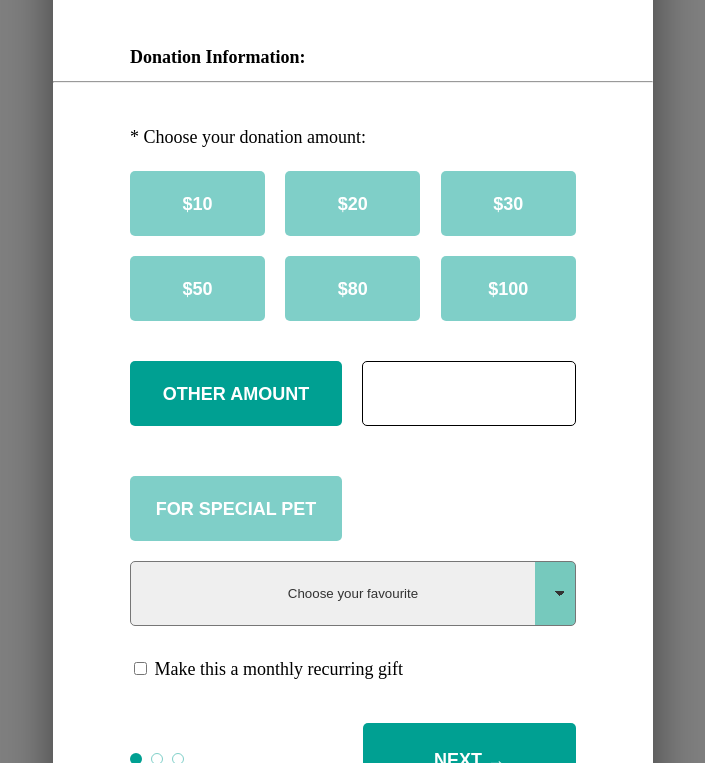
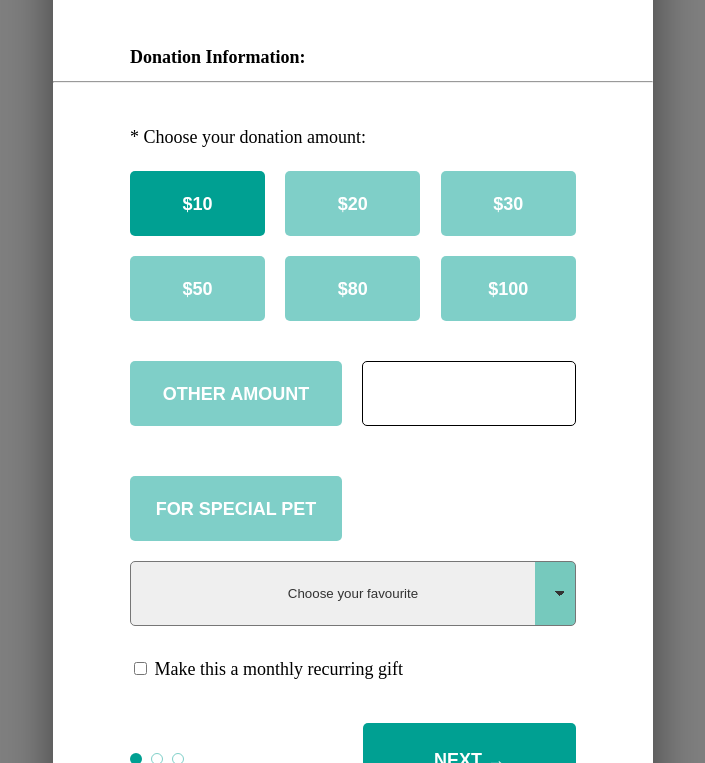
Before and after one commit to akhmad98/online-zoo-task, a website built with Vite: page pages/modals/popup.html in a window 1280 px wide. Both pictures are taken after a click on the button "$10". Shown: the part 37-800 px from the top of the page, without its empty margins (287-992 px from the left). Built offline with nearby package versions, Linux system fonts and the light colour scheme.

Commit message:
feat: migrate to ts

```diff
--- a/pages/modals/donation-popup.ts
+++ b/pages/modals/donation-popup.ts
@@ -1,130 +1,189 @@
-// document.addEventListener('DOMContentLoaded', () => {
-//     const steps = [
-//         document.getElementById('step_0'),
-//         document.getElementById('step_1'),
-//         document.getElementById('step_2')
-//     ];
-//     const dots = document.querySelectorAll('.dot');
-//     const nextBtn = document.querySelector('.next-btn');
-//     const prevBtn = document.querySelector('.prev-btn');
-//     const completeBtn = document.querySelector('.complete-btn');
-//     const sectionTitle = document.querySelector('.section-title');
-//     const feeBtns = document.querySelectorAll('.amt-btn');
-//     const otherBtn = document.querySelector('.other-btn');
-//     const petBtn = document.querySelector('.pet-btn');
-//     const checkBoxMonthly = document.querySelector('.monthly-donate');
-//     const setFirstName = document.getElementById('firstName');
-//     const setSecondName = document.getElementById('secondName');
+const popingUp = (): void => {
+    const IDSSTRING_BYSTEP: Array<string> = ['step_0', 'step_1', 'step_2'];
+    const TITLES: Array<string> = [
+        "Donation Information:",
+        "Billing Information:",
+        "Payment Information:"
+    ]
 
-//     let selectedAmnt = 0;
-//     let currentStep = 0;
-//     let forWhom = '';
-//     let monthly = false;
-//     let firstName = '';
-//     let secondName = '';
+    const steps: Array<HTMLElement> = IDSSTRING_BYSTEP.map((el: string) => {
+        const a: HTMLElement | null = document.getElementById(el);
+        if (!a) throw new Error(`No element ${el} found in DOM`);
+        return a;
+    });
+
+    interface IPopUpElements {
+        otherInput: HTMLInputElement,
+        parentOfBtns: HTMLElement,
+        dots: NodeListOf<HTMLElement>,
+        nextBtn: HTMLElement,
+        prevBtn: HTMLElement,
+        completeBtn: HTMLElement,
+        otherBtn: HTMLElement,
+        feeBtns: NodeListOf<HTMLElement>,
+        petBtn: HTMLElement,
+        checkBoxMonthly: HTMLInputElement,
+        firstNameInput: HTMLInputElement,
+        secondNameInput: HTMLInputElement,
+        sectionTitle: HTMLElement,
+        valueFromSelect: HTMLSelectElement,
+    }
+
+    function getElementdByGenerics<T extends HTMLElement>(selector: string, byid: boolean, all: true): NodeListOf<T>;
+    function getElementdByGenerics<T extends HTMLElement>(selector: string, byid: boolean, all?: false): T
+    function getElementdByGenerics<T extends HTMLElement>(selector: string, byid: boolean): NodeListOf<T> | T {
+        let element: T | null = null;
+        if (byid) {
+            element = document.getElementById(selector) as T;
+        } else {
+            element = document.querySelector<T>(selector);
+        }
+
+        if (!element) {
+            throw new Error(`No element ${selector} found in DOM`);
+        }
+
+        return element;
+    }
+
+    const popUpElements: IPopUpElements = {
+        otherInput: getElementdByGenerics<HTMLInputElement>('.other-input', false),
+        parentOfBtns: getElementdByGenerics<HTMLElement>('.parent-of-btns', false),
+        dots: getElementdByGenerics<HTMLElement>('.dot', false, true),
+        nextBtn: getElementdByGenerics<HTMLButtonElement>('.next-btn', false),
+        prevBtn: getElementdByGenerics<HTMLButtonElement>('.prev-btn', false),
+        completeBtn: getElementdByGenerics<HTMLButtonElement>('.complete-btn', false),
+        feeBtns: getElementdByGenerics<HTMLButtonElement>('.amt-btn', false, true),
+        otherBtn: getElementdByGenerics<HTMLButtonElement>('.other-btn', false),
+        petBtn: getElementdByGenerics<HTMLButtonElement>('.pet-btn', false),
+        sectionTitle: getElementdByGenerics<HTMLElement>('.section-title', false),
+        checkBoxMonthly: getElementdByGenerics<HTMLInputElement>('.monthly-donate', false),
+        firstNameInput: getElementdByGenerics<HTMLInputElement>('firstName', true),
+        secondNameInput: getElementdByGenerics<HTMLInputElement>('secondName', true),
+        valueFromSelect: getElementdByGenerics<HTMLSelectElement>('pet-select', true),
+    }
+    interface IDonationState {
+        selectedAmnt: number,
+        currentStep: number,
+        monthly: boolean,
+        forWhom: string,
+        firstName: string,
+        seconName: string,
+    }
+
+    let state: IDonationState = {
+        selectedAmnt: 0,
+        currentStep: 0,
+        monthly: false,
+        forWhom: '',
+        firstName: '',
+        seconName: ''
+    }
+
+    function hoverButton(isHovered: boolean, targetBtn: HTMLButtonElement): void {
+        const currentActivebtn = popUpElements.parentOfBtns.querySelector('.actives');
+        if (currentActivebtn) {
+            currentActivebtn.classList.remove('actives');
+        }
+        targetBtn.classList.add('actives');
+    }
+
+    function saveValueFromBtn(targetBtn: HTMLButtonElement): number {
+        let amount: string | null;
+        if (targetBtn.hasAttribute('data-amount')) {
+            amount = targetBtn.getAttribute('data-amount');
+            popUpElements.otherInput.value = '';
+        } else {
+            amount = popUpElements.otherInput.value;
+            if (!amount) console.warn('Please fill the input!');
+        }
+
+        return !amount ? 0 : parseFloat(amount);
+    }
+
+    popUpElements.parentOfBtns.addEventListener('click', (e: MouseEvent) => {
+        console.log('aa')
+        const target = e.target as HTMLElement;
+        const closestBtn = target.closest('button');
+        if (!closestBtn || !popUpElements.parentOfBtns.contains(closestBtn)) return;
+
+        hoverButton(true, closestBtn);
+
+        state.selectedAmnt = saveValueFromBtn(closestBtn);
+    } );
+
+    popUpElements.otherInput.addEventListener('input', () => {
+        if (!popUpElements.otherBtn.classList.contains('actives')) {
+            popUpElements.parentOfBtns.querySelector('.actives')?.classList.remove('acitves');
+            popUpElements.otherBtn.classList.add('actives');
+        }
+
+        state.selectedAmnt = parseFloat(popUpElements.otherInput.value) || 0;
+    });
+
+    function updateStep(): void {
+        steps.forEach((step: HTMLElement, indx: number) => {
+            step.style.display = (indx === state.currentStep) ? 'block' : 'none';
+        });
+
+        popUpElements.dots.forEach((dot: HTMLElement, ind: number) => {
+            dot.classList.toggle('active', ind === state.currentStep);
+        });
+
+        popUpElements.sectionTitle.textContent = TITLES[state.currentStep] ?? null;
+
+        popUpElements.prevBtn.style.display = (state.currentStep === 0) ? 'none' : 'inline-block';
+
+        if (state.currentStep === steps.length - 1) {
+            popUpElements.nextBtn.style.display = 'none';
+            popUpElements.completeBtn.style.display = 'block';
+        } else {
+            popUpElements.nextBtn.style.display = 'inline-block';
+            popUpElements.completeBtn.style.display = 'none';
+        }
+    }
+
+    popUpElements.petBtn.addEventListener('click', (e: MouseEvent) => {
+        if (!popUpElements.valueFromSelect || !popUpElements.valueFromSelect.value) {
+            console.warn('No pet selected!');
+        }
+
+        state.forWhom = popUpElements.valueFromSelect.value;
+    })
+
+    popUpElements.checkBoxMonthly.addEventListener('change', () => {
+        if (popUpElements.checkBoxMonthly.checked) {
+            state.monthly = popUpElements.checkBoxMonthly.checked;
+        }
+    })
 
 
-//     const titles = [
-//         "Donation Information:",
-//         "Billing Information:",
-//         "Payment Information:"
-//     ];
+    popUpElements.nextBtn.addEventListener('click', (e: MouseEvent) => {
+        if (state.currentStep < steps.length - 1) {
+            state.currentStep++;
+            updateStep();
+        }
+    });
 
-//         [...feeBtns, otherBtn].forEach(btn => {
-//             btn.addEventListener('click', () => {
-//                 [...feeBtns, otherBtn].forEach(btn => btn.classList.remove('actives'));
+    popUpElements.prevBtn.addEventListener('click', (e: MouseEvent) => {
+        if (state.currentStep > 0) {
+            state.currentStep--;
+            updateStep();
+        }
+    });
 
-//                 btn.classList.add('actives');
+    updateStep();
 
-//                 if (btn.hasAttribute('data-amount')) {
-//                     selectedAmnt = btn.getAttribute('data-amount');
-//                     console.log(selectedAmnt)
-//                 } else {
-//                     const inputField = document.getElementById('other-input');
-//                     if (!inputField.value) {
-//                         console.error(inputField.value, 'No Value!')
-//                     }
-//                     selectedAmnt = inputField.value;
-//                 }
-//             })
-//         })
 
-//     petBtn.addEventListener('click', () => {
-//         const valueFromSelect = document.getElementById('pet-select');
-//         console.log(valueFromSelect)
-//         if (!valueFromSelect || !valueFromSelect.value) {
-//             console.error('No pet selected!');
-//         }
+    popUpElements.completeBtn.onclick = async() => {
+        const conatiner: HTMLElement | null = document.querySelector('.modal');
+        if (!conatiner) throw new Error('NO element found');
+        conatiner.innerHTML = '';
+        conatiner.style.display = 'none'
+        window.parent.postMessage({
+            action: 'complete',
+        }, 'http://127.0.0.1:5173/pages/landing/index.html')
+    };
+}
 
-//         forWhom = valueFromSelect.value;
-//     })
-
-//     checkBoxMonthly.addEventListener('change', () => {
-//         if (checkBoxMonthly.checked) {
-//             monthly = checkBoxMonthly.checked;
-//         }
-//     })
-
-//     function updateStep() {
-//         steps.forEach((step, index) => {
-//             step.style.display = (index === currentStep) ? 'block' : 'none';
-//             if (index === 1) {
-
-//             }
-//         });
-
-//         dots.forEach((dot, index) => {
-//             dot.classList.toggle('active', index === currentStep);
-//         });
-
-//         sectionTitle.textContent = titles[currentStep];
-
-//         prevBtn.style.display = (currentStep === 0) ? 'none' : 'inline-block';
-
-//         if (currentStep === steps.length - 1) {
-//             nextBtn.style.display = 'none';
-//             completeBtn.style.display = 'block';
-//         } else {
-//             nextBtn.style.display = 'inline-block';
-//             completeBtn.style.display = 'none';
-//         }
-//     }
-
-//     nextBtn.addEventListener('click', () => {
-//         if (currentStep === 0 && (!forWhom || !selectedAmnt)) {
-//             console.error('Empty Field not allowed!');
-//         }
-//         if (currentStep === 1) {
-//             console.log(setFirstName)
-//             if (!setFirstName || !setFirstName.value) {
-//                 console.error('No first name is provided!');
-//             }
-//             firstName = setFirstName.value;
-//             secondName = setSecondName.value;
-//         }
-//         if (currentStep < steps.length - 1) {
-//             currentStep++;
-//             updateStep();
-//         }
-//     });
-
-//     prevBtn.addEventListener('click', () => {
-//         if (currentStep > 0) {
-//             currentStep--;
-//             updateStep();
-//         }
-//     });
-
-//     updateStep();
-// })
-
-// const completeBtn = document.querySelector('.complete-btn');
-
-// completeBtn.onclick = ('click', async () => {
-//     const container = document.querySelector('.modal');
-//     container.innerHTML = '';
-//     container.style.display = 'none';
-//     window.parent.postMessage({
-//         action: 'complete',
-//     }, 'https://online-zoo-task-akhmad98-akhmad98s-projects.vercel.app/')
-// })
+popingUp();
--- a/pages/modals/popup.html
+++ b/pages/modals/popup.html
@@ -61,6 +61,7 @@
                 <div class="modal-body-inner" id="step_0">
                     <p class="label">* Choose your donation amount:</p>
 
+                    <div class="parent-of-btns">
                         <div class="amount-grid">
                             <button class="amt-btn" data-amount="10">$10</button>
                             <button class="amt-btn" data-amount="20">$20</button>
@@ -72,7 +73,8 @@
 
                         <div class="other-amount">
                             <button class="other-btn actives">OTHER AMOUNT</button>
-                        <input type="number" class="other-input" id="other-input" />
+                            <input type="number" class="other-input" id="other-input" value="" />
+                        </div>
                     </div>
 
                     <div class="special-pet">
```
Also changed, not shown: 1 other file. Lines whose indentation alone changed are shown as unchanged.
